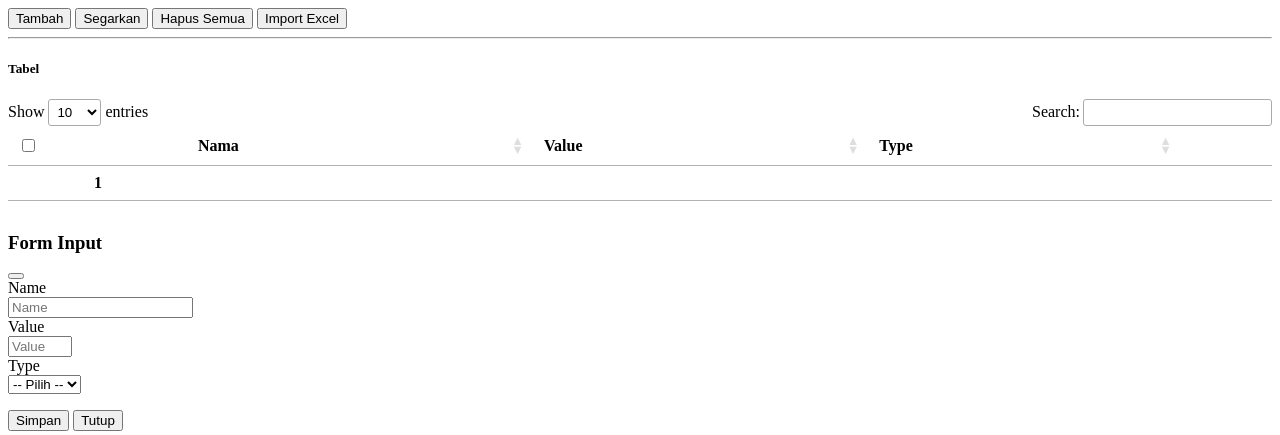
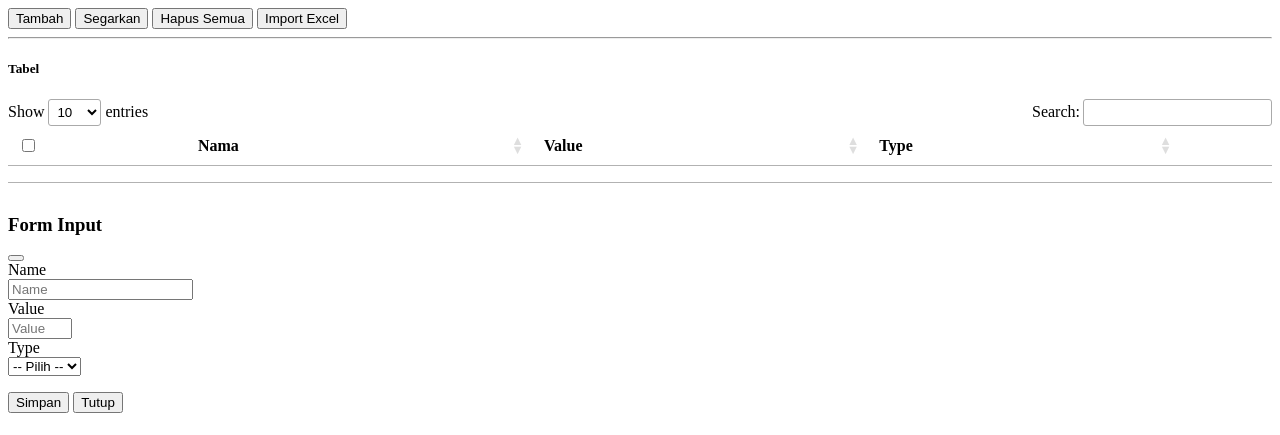
Before and after one commit to hofar/tracker, a PHP site: template application/views/programkerja/data.php in a window 1280 px wide. Shown: the top 435 px of the page. Run offline with PHP 8.4, Linux system fonts and the light colour scheme; the template is opened without the code that fills it, so the values that code supplies are empty; some libraries are stand-ins or nearby versions.

Commit message:
update row table data.php

```diff
--- a/application/views/programkerja/data.php
+++ b/application/views/programkerja/data.php
@@ -39,7 +39,7 @@
                 </thead>
                 <tbody>
                     <tr>
-                        <th scope="row">1</th>
+                        <th scope="row"></th>
                         <td></td>
                         <td></td>
                         <td></td>
```
